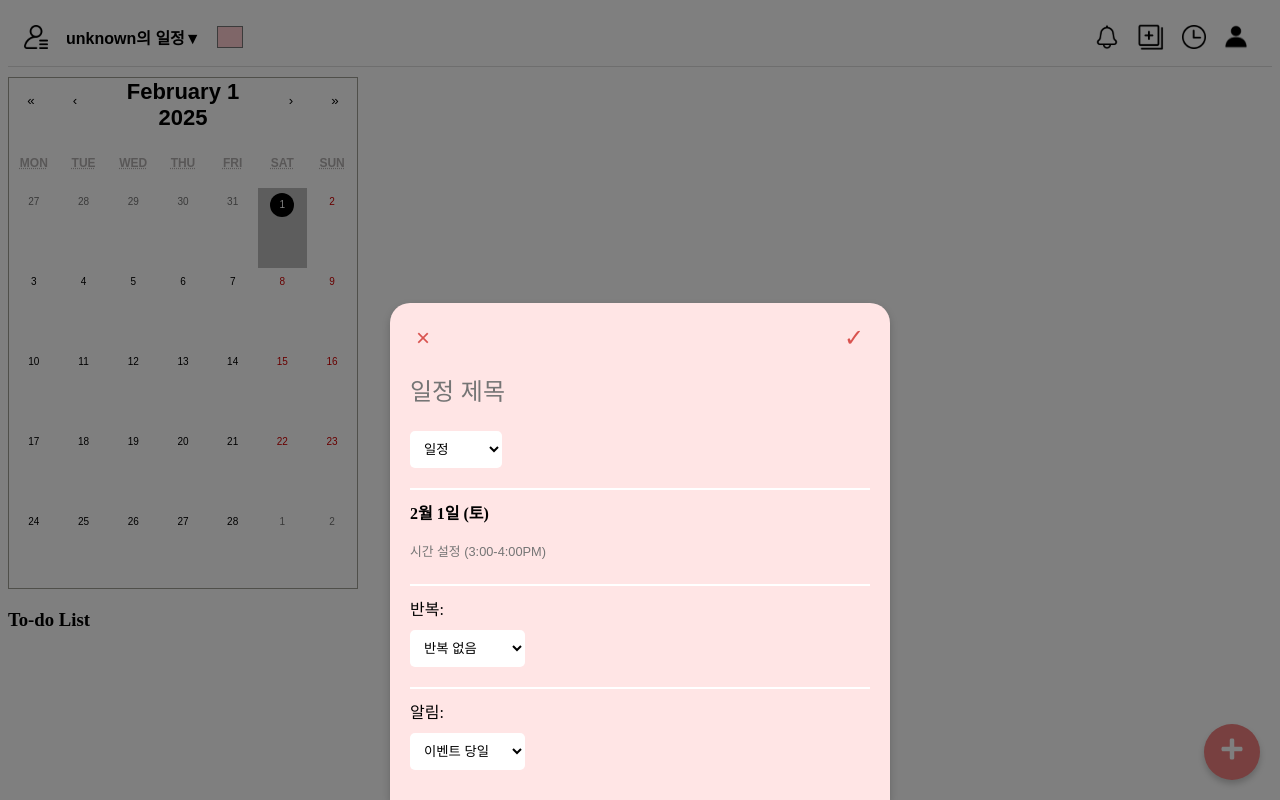
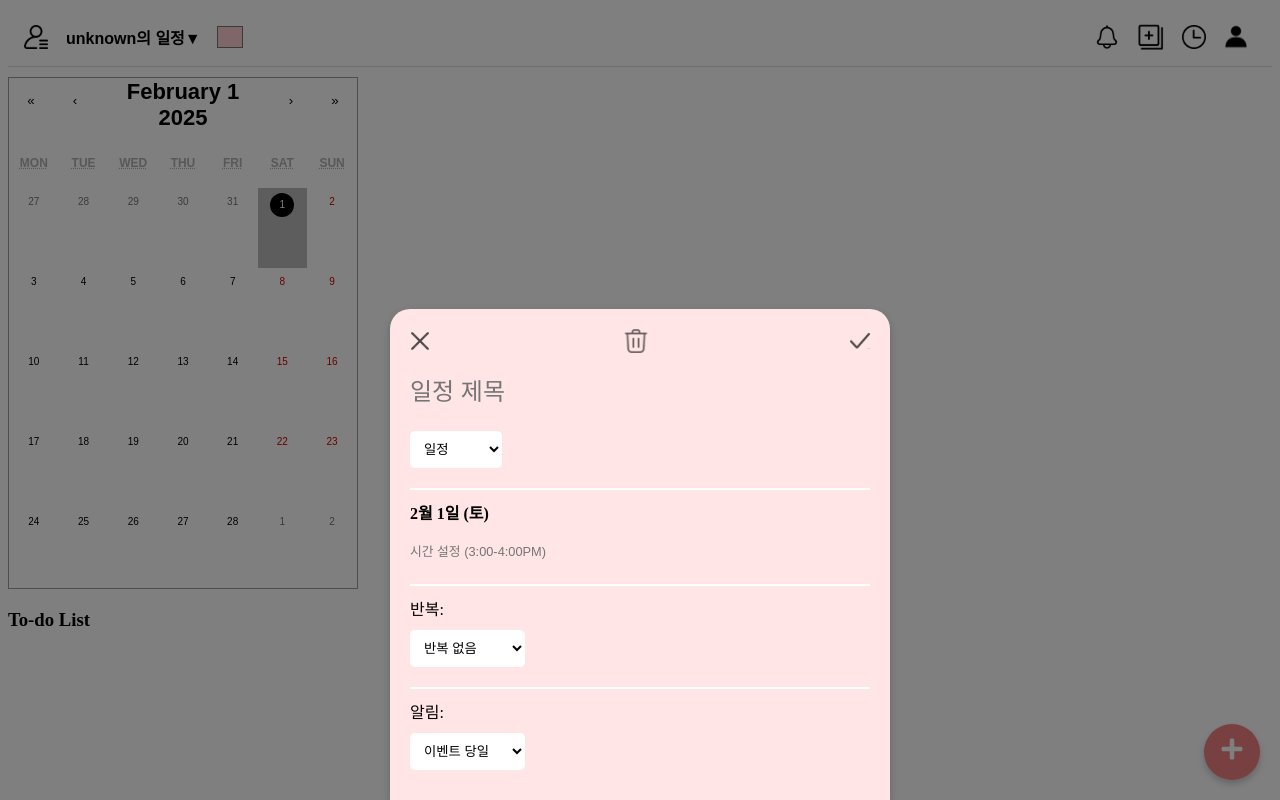
Before and after one commit to dusskdus/calen-do_FE, a React (Create React App) app in the folder calendo-fe/: page / in a window 1280 px wide. Both pictures are taken after a click on the button 1232 px from the left and 752 px from the top of the page. Built offline with nearby package versions, Linux system fonts and the light colour scheme.

Commit message:
fix: 모달에 삭제 기능 추가, todo 편집 기능 추가

```diff
--- a/calendo-fe/src/pages/WholeSchedule.jsx
+++ b/calendo-fe/src/pages/WholeSchedule.jsx
@@ -62,14 +62,17 @@ const fetchTodo = async (todoId) => {
   }
 };
 
-// 📌 투두리스트 내용을 클릭하면 편집 모드로 전환
-const handleEditTodo = async (todo) => {
-  const todoData = await fetchTodo(todo.id);
-  if (todoData) {
-    setEditingTodo(todo);
-    setEditText(todoData.title);
-  }
+const handleEditTodo = (todo, index) => {
+  setNewTitle(todo.title);
+  setEventType("To-do");
+  setSelectedColor(todo.color || "#FFCDD2"); // 색상 기본값 설정
+  setSelectedTime(todo.time || "");
+  setRepeatOption(todo.repeat || "none");
+  setAlertOption(todo.alert || "이벤트 당일(오전 9시)");
+  setEditingIndex(index); // 현재 수정 중인 To-do 인덱스 설정
+  setIsModalOpen(true);
 };
+
 
 // 📌 투두리스트 내용 저장 (PUT 요청)
 const saveEditedTodo = async (todo) => {
@@ -313,7 +316,12 @@ const updateEvent = async (scheduleId, updatedEvent) => {
 };
 
 // 📌 일정 삭제 (DELETE 요청)
-const deleteEvent = async (scheduleId) => {
+const handleDeleteEvent = async () => {
+  if (!deleteConfirm.item) return; // 삭제할 항목이 없으면 실행하지 않음
+
+  const scheduleId = deleteConfirm.item.id; // 일정 ID 가져오기
+  const dateKey = selectedDate.toDateString();
+
   try {
     const response = await fetch(`/api/users/schedules/${scheduleId}`, {
       method: "DELETE",
@@ -321,17 +329,19 @@ const deleteEvent = async (scheduleId) => {
 
     if (!response.ok) throw new Error("일정 삭제 실패");
 
-    setEvents((prev) => {
-      const dateKey = selectedDate.toDateString();
-      return {
+    // 삭제 성공 후 상태 업데이트
+    setEvents((prev) => ({
       ...prev,
-        [dateKey]: prev[dateKey].filter((event) => event.id !== scheduleId),
-      };
-    });
+      [dateKey]: prev[dateKey]?.filter((event) => event.id !== scheduleId),
+    }));
+
+    setDeleteConfirm({ show: false, item: null, isTodo: false });
+    closeModal();
   } catch (error) {
     console.error("일정 삭제 오류:", error);
   }
 };
+
 
   const openModal = () => {
     setIsModalOpen(true);
@@ -480,10 +490,16 @@ const handleSave = () => {
 
   } else if (eventType === "To-do") {
       // ✅ To-do List 추가 로직
+      // ✅ To-do 수정 또는 추가
       let updatedTodos = { ...todoLists };
 
+      if (editingIndex !== null) {
+        updatedTodos[dateKey][editingIndex] = newItem;
+        setEditingIndex(null);
+      } else {
         if (!updatedTodos[dateKey]) updatedTodos[dateKey] = [];
         updatedTodos[dateKey].push(newItem);
+      }
 
       setTodoLists(updatedTodos);
   }
@@ -678,11 +694,19 @@ const handleSave = () => {
           <h3>To-do List</h3>
           <div className="todo-list">
             {(todoLists[selectedDate.toDateString()] || []).map((todo, idx) => (
-              <div key={idx} className="todo-item">
+              <div key={idx} className="todo-item" onClick={(e) => {
+                if (e.target.type !== "checkbox") { // ✅ 체크박스 클릭이 아닌 경우만 실행
+                  handleEditTodo(todo, idx);
+                }
+              }}
+            >
                 <input
                   type="checkbox"
                   checked={todo.completed}
-                  onChange={() => toggleTodo(todo)}
+                  onChange={(e) => {
+                    e.stopPropagation(); // ✅ 모달이 열리지 않도록 이벤트 전파 방지
+                    toggleTodo(todo);
+                  }}
                 />
                 <span className={todo.completed ? "completed" : "todo-text"}>{todo.title}</span>
                 <div className="delete-container">
@@ -726,8 +750,25 @@ const handleSave = () => {
     }}
     >
         <div className="modal-header">
-          <button className="close-btn" onClick={closeModal}> &times; </button>
-          <button className="save-btn" onClick={handleSave}> ✓ </button>
+          <img src={exitIcon} className="close-btn" onClick={closeModal}/>
+          {/* 삭제 아이콘 추가 */}
+          <img
+            src={trashIcon}
+            alt="삭제"
+            className="delete-icon"
+            onClick={() => {
+              if (editingIndex !== null) {
+                const dateKey = selectedDate.toDateString();
+                const eventToDelete = events[dateKey]?.[editingIndex];
+
+                if (eventToDelete) {
+                  setDeleteConfirm({ show: true, item: eventToDelete, isTodo: false });
+                  closeModal();
+                }
+              }
+            }}
+            />
+          <img src={checkIcon} className="save-btn" onClick={handleSave}/>
         </div>
 
   <input
--- a/calendo-fe/src/styles/WholeSchedule.css
+++ b/calendo-fe/src/styles/WholeSchedule.css
@@ -234,6 +234,21 @@
 
 }
 
+/* 삭제 아이콘 스타일 */
+.delete-icon {
+  width: 24px;
+  height: 24px;
+  cursor: pointer;
+  margin-right: 8px;
+  filter: opacity(0.6);
+  transition: filter 0.2s;
+
+}
+
+.delete-icon:hover {
+  filter: opacity(1);
+}
+
 
 /* To-do 리스트 스타일 */
 .todo-list {
@@ -340,15 +355,23 @@
   background: #f0f0f0;
 }
 
-/* 버튼 크기 조정 */
+/* 닫기 버튼 스타일 */
 .close-btn,
 .save-btn {
-    background: none;
-    border: none;
-    font-size: 24px;
-    cursor: pointer;
-    color: #d9534f;
+  width: 20px;  /* 아이콘 크기 */
+  height: 20px;
+  cursor: pointer;
+  opacity: 0.7; /* 기본 투명도 */
+  transition: opacity 0.2s;
+  color: #d9534f;
 }
+
+.close-btn:hover,
+.save-btn:hover {
+  opacity: 1; /* 마우스 올리면 투명도 제거 */
+}
+
+
 
 /* 입력 필드 크기 조정 */
 .modal-input {
```
Lines whose indentation alone changed are shown as unchanged.
